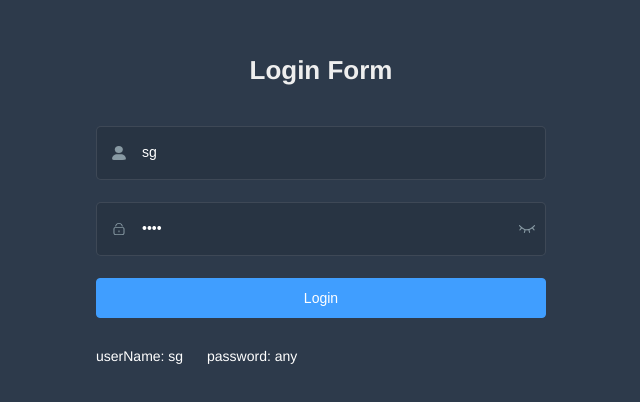
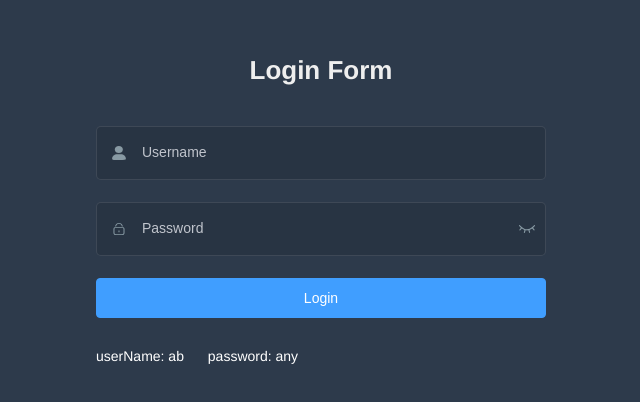
Before and after one commit to lb1098/ABlog-admin, a Vue app: page /#/login in a window 1280 px wide. Shown: the part 104-506 px from the top of the page, without its empty margins (319-959 px from the left). Built offline with nearby package versions, Linux system fonts and the light colour scheme; what mavon-editor would draw is missing.

Commit message:
first commit

```diff
--- a/src/views/login/index.vue
+++ b/src/views/login/index.vue
@@ -57,7 +57,7 @@
       >Login</el-button>
 
       <div class="tips">
-        <span style="margin-right: 20px">userName: sg</span>
+        <span style="margin-right: 20px">userName: ab</span>
         <span> password: any</span>
       </div>
     </el-form>
@@ -86,8 +86,8 @@ export default {
     }
     return {
       loginForm: {
-        userName: 'sg',
-        password: '1234'
+        userName: '',
+        password: ''
       },
       loginRules: {
         userName: [
```
